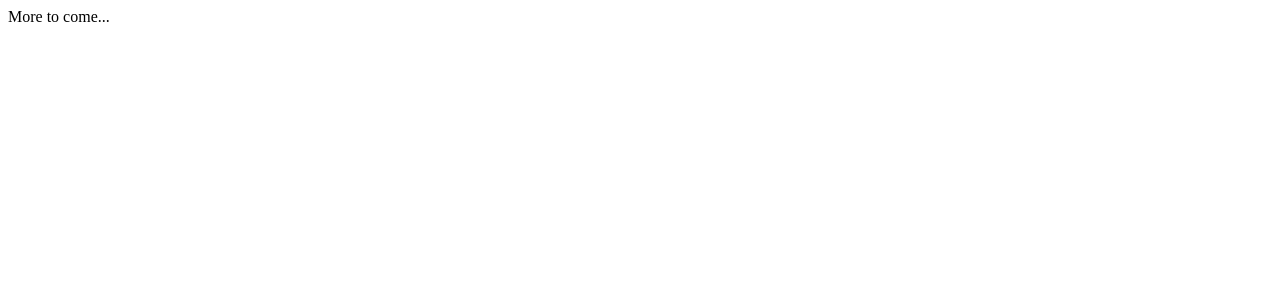
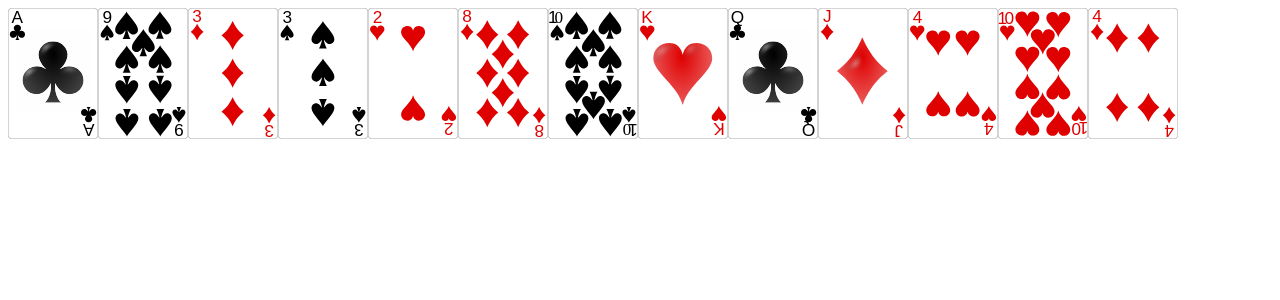
Before and after one commit to bruteforce774/DeckOfCards, a Vue app: page / in a window 1280 px wide. Shown: the top 300 px of the page. Built offline with nearby package versions, Linux system fonts and the light colour scheme.

Commit message:
fetch and display hand

```diff
--- a/src/App.vue
+++ b/src/App.vue
@@ -1,7 +1,7 @@
 <script setup>
 import Card from './components/Card.vue';
 import { useGameStore } from './stores/gameStore';
-import { onMounted } from 'vue';
+import { onMounted, computed } from 'vue';
 
 const game = useGameStore();
 
@@ -10,8 +10,10 @@ onMounted(() => {
   game.setPlayerCount(4);
   game.dealHands(13);
 });
+
+const hand = computed(() => game.players[0]?.hand || []);
 </script>
 
 <template>
-  More to come...
+  <Card v-for="card in hand" :key="card.id" :suit="card.suit" :rank="card.rank" />
 </template>
```
